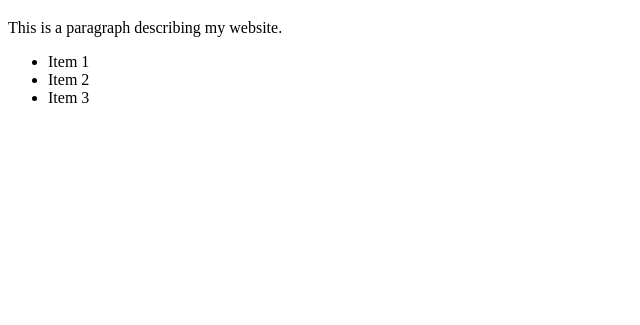
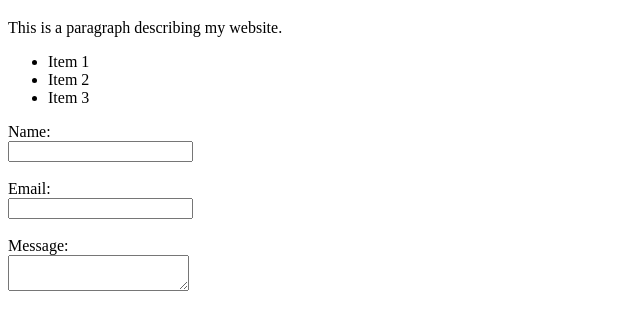
Before and after one commit to JJGypsy/Day-1-new, a plain HTML site: page index.html in a window 1280 px wide. Shown: the part 61-386 px from the top of the page, without its empty margins (0-640 px from the left). Drawn offline with Linux system fonts and the light colour scheme.

Commit message:
added input boxes

```diff
--- a/index.html
+++ b/index.html
@@ -14,4 +14,12 @@
       <li>Item 3</li>
     </ul>
   </body>
+  <form>
+    <label for="name">Name:</label><br />
+    <input type="text" id="name" name="name" /><br /><br />
+    <label for="email">Email:</label><br />
+    <input type="email" id="email" name="email" /><br /><br />
+    <label for="message">Message:</label><br />
+    <textarea id="message" name="message"></textarea><br /><br />
+  </form>
 </html>
```
